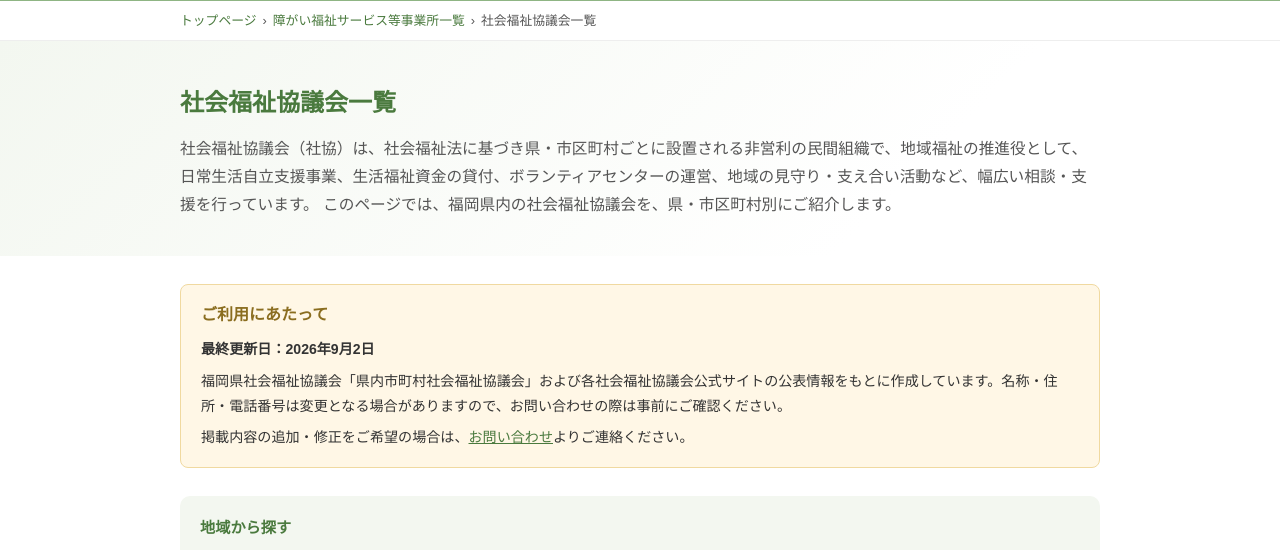
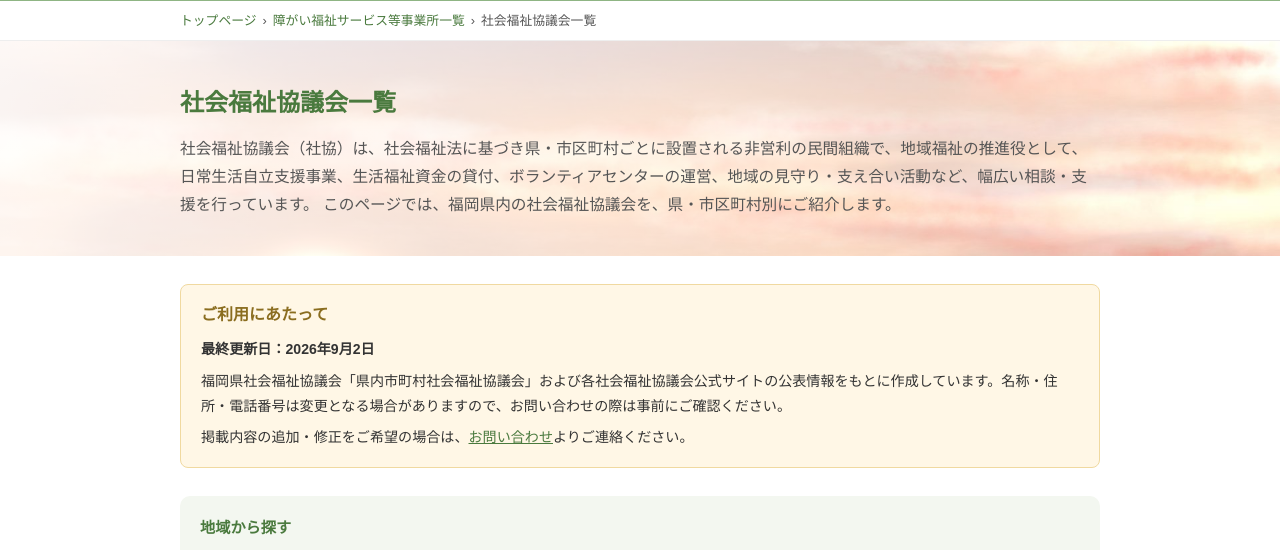
Before and after one commit to soudanuniwa1331/soudanuniwa1331.github.io, a plain HTML site: page shakyo-list.html in a window 1280 px wide. Shown: the part 164-714 px from the top of the page. Drawn offline with Linux system fonts and the light colour scheme.

Commit message:
一覧ページのヒーロー背景に稲穂の夕焼け写真を追加
本家サイトと同じ画像を使用。既存の配色（緑系テーマ）はそのまま、背景のグラデーションに写真を重ねた。

Co-Authored-By: Claude Sonnet 5 <noreply@anthropic.com>

```diff
--- a/styles.css
+++ b/styles.css
@@ -24,7 +24,7 @@
   nav.site-nav ul { list-style: none; display: flex; flex-wrap: wrap; gap: 4px; margin: 0; padding: 8px 0; }
   nav.site-nav a { display: block; padding: 6px 14px; text-decoration: none; color: var(--text); font-size: 0.9rem; border-radius: 20px; }
   nav.site-nav a:hover { background: var(--green-light); }
-  .hero { background: linear-gradient(135deg, var(--green-light) 0%, #ffffff 70%); padding: 44px 0 36px; }
+  .hero { background: linear-gradient(100deg, rgba(255,255,255,0.90) 0%, rgba(255,255,255,0.65) 45%, rgba(255,255,255,0.25) 100%), url("images/bg-rice-field.jpg") center 35%/cover no-repeat; padding: 44px 0 36px; }
   .hero h1 { font-size: 1.5rem; line-height: 1.5; color: var(--green-dark); margin: 0 0 14px; }
   .hero p.lead { font-size: 0.98rem; color: var(--text-sub); margin: 0; }
   .hero p.service-desc { font-size: 0.92rem; color: var(--text); background: #ffffff; border-left: 4px solid var(--green-mid); padding: 10px 14px; margin: 16px 0 0; border-radius: 4px; }
```
Also changed, not shown: images/bg-rice-field.jpg (added).
